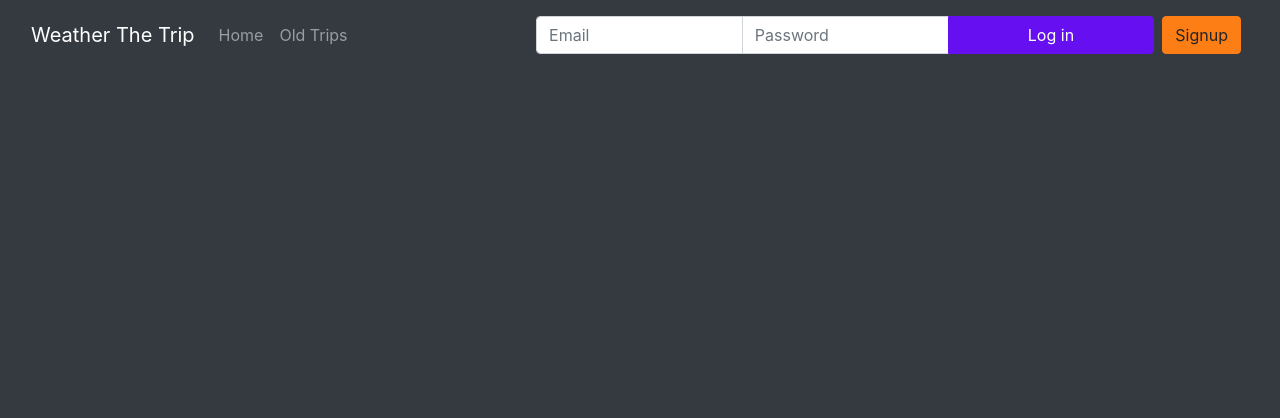
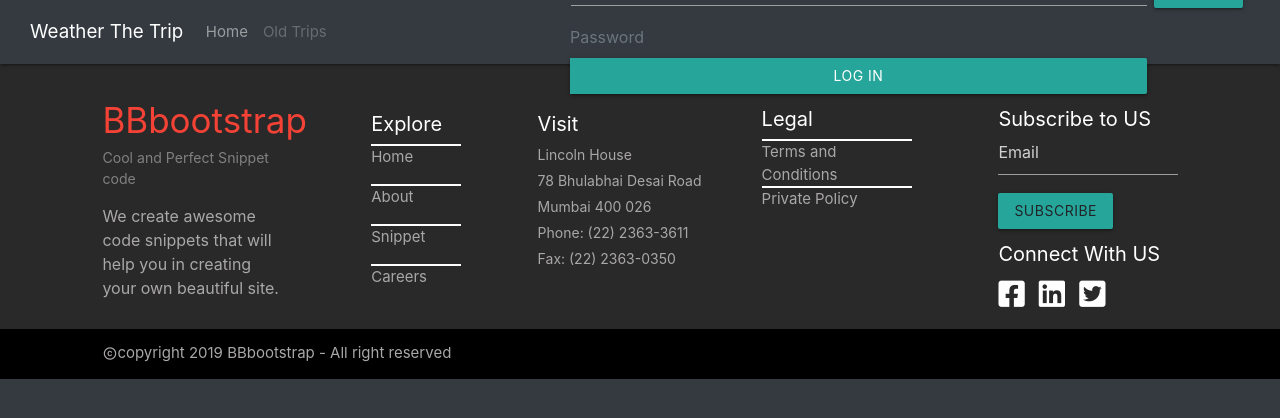
Before and after one commit to gavinceldridge/Weather-The-Trip, a Flask app: template templates/base.html in a window 1280 px wide. Shown: the top 418 px of the page. Run offline with Flask 2, Linux system fonts and the light colour scheme; the template is opened without the code that fills it: values that come from a table or form of the project are taken from there, others are empty; some libraries are stand-ins or nearby versions.

Commit message:
to desktop

```diff
--- a/app.py
+++ b/app.py
@@ -1,11 +1,11 @@
-from flask import Flask, request, redirect, render_template, flash, session
+from flask import Flask, request, redirect, render_template, flash, session, g
 from flask_debugtoolbar import DebugToolbarExtension
 # from flask_wtf import FlaskForm
 # from flask_mail import Message, Mail
 # from threading import Thread
 
 from models import db, connect_db, User, Trip, UserTrip, Weather, TripWeather
-from forms import TripForm, LocationForm
+from forms import TripForm, LocationForm, LoginForm
 from pws import GOOGLE_MAPS_KEY
 import os
 
@@ -25,9 +25,37 @@
 debug = DebugToolbarExtension(app)
 
 
+@app.before_request
+def before_request():
+    if 'email' in session:
+        g.user = User.query.filter(User.email == session['email']).first()
+    else:
+        g.user = None
+
+
 @app.route('/')
 def home():
+    login_form = LoginForm()
+    return render_template('home.html', login_form=login_form, GOOGLE_MAPS_KEY=GOOGLE_MAPS_KEY, user=g.user)
 
-    location_form = LocationForm()
-    trip_form = TripForm()
-    return render_template('home.html', GOOGLE_MAPS_KEY=GOOGLE_MAPS_KEY, location_form=location_form, trip_form=trip_form)
+
+@app.route('/login', methods=['POST'])
+def login():
+    login_form = LoginForm()
+    if login_form.validate_on_submit():
+        email = login_form.email.data
+        password = login_form.password.data
+        user = User.authenticate(email, password)
+
+        if(user):
+            session['email'] = user.email
+        else:
+            flash('Incorrect email or password!', 'danger')
+
+    return redirect('/')
+
+
+@app.route('/logout')
+def logout():
+    session['email'] = None
+    return redirect('/')
--- a/forms.py
+++ b/forms.py
@@ -2,7 +2,7 @@
 
 from wtforms import SelectField, StringField, PasswordField
 from flask_wtf import FlaskForm
-from wtforms.validators import InputRequired, Optional
+from wtforms.validators import InputRequired, Optional, Length
 
 
 class LocationForm(FlaskForm):
@@ -15,27 +15,25 @@
     end = StringField("End Location", validators=[InputRequired()])
 
 
-# class UserAddForm(FlaskForm):
-#     """Form for adding users."""
+class UserAddForm(FlaskForm):
+    """Form for adding users."""
 
-#     username = StringField('Username', validators=[DataRequired()])
-#     email = StringField('E-mail', validators=[DataRequired(), Email()])
-#     password = PasswordField('Password', validators=[Length(min=6)])
-#     image_url = StringField('(Optional) Image URL')
+    first_name = StringField('First Name', validators=[InputRequired()])
+    last_name = StringField('Last Name', validators=[InputRequired()])
+    email = StringField('Email', validators=[InputRequired()])
+    password = PasswordField('Password', validators=[Length(min=6)])
 
 
-# class LoginForm(FlaskForm):
-#     """Login form."""
+class LoginForm(FlaskForm):
+    """Login form."""
 
-#     username = StringField('Username', validators=[DataRequired()])
-#     password = PasswordField('Password', validators=[Length(min=6)])
+    email = StringField('Email', validators=[InputRequired()])
+    password = PasswordField('Password', validators=[Length(min=6)])
 
 
-# class EditUserForm(FlaskForm):
-#     """To edit an existing user"""
-#     username = StringField('Username', validators=[Optional()])
-#     email = StringField('Email', validators=[Optional()])
-#     image_url = StringField('Image URL', validators=[Optional()])
-#     header_image_url = StringField('Header Image URL', validators=[Optional()])
-#     bio = StringField('Bio', validators=[Optional()])
-#     password = PasswordField('Password', validators=[InputRequired()])
+class EditUserForm(FlaskForm):
+    """To edit an existing user"""
+    first_name = StringField('First Name', validators=[Optional()])
+    last_name = StringField('Last Name', validators=[Optional()])
+    email = StringField('Email', validators=[Optional()])
+    password = PasswordField('Password', validators=[InputRequired()])
--- /dev/null
+++ b/static/css/footer.css
@@ -0,0 +1,271 @@
+#container {
+    width: 100%;
+    height: 330px
+}
+
+#part1 {
+    width: 100%;
+    height: 280px;
+    background-color: #292929
+}
+
+#part2 {
+    width: 100%;
+    height: 50px;
+    background-color: black;
+    position: relative;
+    top: -15px
+}
+
+#companyinfo {
+    width: 14%;
+    height: 280px;
+    position: relative;
+    left: 8%;
+    top: 30px
+}
+
+#sitelink {
+    font-size: 35px;
+    color: #f44336
+}
+
+#sitelink:hover {
+    color: #e65100
+}
+
+#title {
+    color: gray;
+    position: relative;
+    top: 0px;
+    font-size: 14.1px
+}
+
+#detail {
+    color: #aaa7a7;
+    font-size: 16px
+}
+
+#explore {
+    width: 14%;
+    height: 280px;
+    position: relative;
+    top: -235px;
+    left: 29%
+}
+
+#txt1,
+#txt2,
+#txt3,
+#txt4,
+#txt5 {
+    color: white;
+    font-size: 20px
+}
+
+.link {
+    display: flex;
+    width: 90px;
+    height: 40px;
+    color: #aaa7a7;
+    background-color: transparent;
+    border-top: 2px solid white;
+    position: relative;
+    top: -10px
+}
+
+.link:hover,
+.link1:hover {
+    color: #e65100
+}
+
+#visit {
+    width: 14%;
+    height: 280px;
+    position: relative;
+    top: -515px;
+    left: 42%
+}
+
+.text {
+    color: #aaa7a7;
+    font-size: 14px;
+    margin-top: -10px
+}
+
+#legal {
+    width: 14%;
+    height: 280px;
+    position: relative;
+    top: -800px;
+    left: 59.5%
+}
+
+.link1 {
+    display: flex;
+    width: 150px;
+    height: 40px;
+    color: #aaa7a7;
+    background-color: transparent;
+    border-top: 2px solid white;
+    position: relative;
+    top: -10px;
+    margin-top: 7px
+}
+
+#subscribe {
+    position: relative;
+    top: -1080px;
+    left: 78%;
+    width: 14%;
+    height: 280px
+}
+
+#email {
+    color: white;
+    position: relative;
+    top: -20px
+}
+
+.btn {
+    position: relative;
+    top: -10px
+}
+
+#txt5 {
+    position: relative;
+    top: 0px
+}
+
+.social {
+    position: relative;
+    top: -5px;
+    margin-right: 10px;
+    color: white;
+    cursor: pointer
+}
+
+.fa-facebook-square:hover {
+    color: #3B579D
+}
+
+.fa-linkedin:hover {
+    color: #007BB6
+}
+
+.fa-twitter-square:hover {
+    color: #2CAAE1
+}
+
+#txt6 {
+    color: white;
+    position: relative;
+    top: 13px;
+    left: 8%;
+    width: 80%;
+    color: #aaa7a7
+}
+
+.material-icons {
+    position: relative;
+    top: 3px
+}
+
+@media only screen and (max-width:1000px) {
+    #companyinfo {
+        width: 20%
+    }
+
+    #sitelink {
+        font-size: 30px
+    }
+
+    #txt5,
+    #txt4 {
+        font-size: 17px
+    }
+
+    #txt5,
+    .social {
+        position: relative;
+        top: -5px
+    }
+}
+
+@media only screen and (max-width:850px) {
+    #companyinfo {
+        position: relative;
+        left: 3%
+    }
+
+    #txt6 {
+        position: relative;
+        left: 3%
+    }
+
+    #txt1,
+    #txt2,
+    #txt3,
+    #txt4,
+    #txt5 {
+        font-size: 15px
+    }
+
+    #explore {
+        position: relative;
+        top: -240px;
+        left: 26%
+    }
+
+    #sitelink {
+        font-size: 25px
+    }
+
+    #detail {
+        font-size: 13px
+    }
+
+    .link {
+        width: 60px
+    }
+
+    #visit {
+        position: relative;
+        top: -520px;
+        left: 37%
+    }
+
+    .text {
+        font-size: 13px
+    }
+
+    #legal {
+        position: relative;
+        top: -800px;
+        left: 54%
+    }
+
+    #subscribe {
+        position: relative;
+        top: -1080px;
+        left: 76%;
+        width: 20%
+    }
+
+    #txt5,
+    .social {
+        position: relative;
+        left: -110%;
+        top: px
+    }
+
+    #email,
+    .btn {
+        position: relative;
+        top: 0px
+    }
+
+    #part1 {
+        height: 250px
+    }
+}
--- a/templates/base.html
+++ b/templates/base.html
@@ -4,7 +4,6 @@
 <head>
     <meta charset="UTF-8">
     <meta name="viewport" content="width=device-width, initial-scale=1.0">
-    <!-- <link rel="stylesheet" href="/static/css/style.css"> -->
     <!-- Bootstrap CDN -->
     <link rel="stylesheet" href="https://stackpath.bootstrapcdn.com/bootstrap/4.5.2/css/bootstrap.min.css"
         integrity="sha384-JcKb8q3iqJ61gNV9KGb8thSsNjpSL0n8PARn9HuZOnIxN0hoP+VmmDGMN5t9UJ0Z" crossorigin="anonymous">
@@ -21,6 +20,8 @@
     <script src="https://ajax.googleapis.com/ajax/libs/jquery/1.8.3/jquery.min.js"></script>
     {%block before_scripts%}{%endblock%}
 
+    <!-- Footer CSS (from https://bbbootstrap.com/snippets/simple-footer-social-media-icons-37929510) -->
+    <link rel="stylesheet" href="/static/css/footer.css">
     <title>{%block title%}{%endblock%}</title>
 </head>
 
@@ -48,35 +49,107 @@
                     </li>
 
                     <li class='nav-item'>
-                        <a class='nav-link ' href="#">Old Trips</a>
+                        {%if user%}
+                        <a class='nav-link' href="#">Old Trips</a>
+                        {%else%}
+                        <a class='nav-link disabled' href="#">Old Trips</a>
+                        {%endif%}
                     </li>
                 </ul>
+
                 <ul class="navbar-nav ml-auto">
-                    <form class="form-inline">
+                    {%if user%}
+                    <!-- Show greeting if user is not logged in -->
+                    <li class='nav-item'> <a href="/user" class="nav-link"> Hello {{user.first_name}} <i
+                                class="fas fa-user"></i> </a></li>
+                    <li class='nav-item'> <a href="/logout" class='nav-link'>Logout</a></li>
+                    {%else%}
+                    <!-- Allow user to login/signup if not logged in -->
+                    <form class="form-inline" id='login-form' action="/login" method='POST'>
+                        {{login_form.csrf_token}}
+                        {{login_form.hidden_tag()}}
                         <div class="input-group">
-                            <input type="text" class="form-control" placeholder="Email" aria-label="Email"
-                                aria-describedby="basic-addon1" id='email_input'>
-                            <input type="text" class="form-control" placeholder="Password" aria-label="Email"
-                                aria-describedby="basic-addon1" id='password_input'>
-
+                            {{login_form.email(id='email_input', class_='form-control', placeholder='Email',
+                            )}}
+                            {{login_form.password(id='password_input', class_='form-control', placeholder='Password')}}
                             <input type="submit" class='form-control btn btn-success' value='Log in'>
                         </div>
+                        {% for field in login_form
+                        if field.widget.input_type != 'hidden' %}
+                        <p>
+                            {% for error in field.errors %}
+                            {{ error }}
+                            {% endfor %}
+                        </p>
+                        {% endfor %}
                     </form>
                     <li class="nav-item">
                         <a class="nav-link " href="#"> <button class='btn btn-info'>Signup</button></a>
                     </li>
+                    {%endif%}
                 </ul>
             </div>
         </div>
     </nav>
 
+    <!-- Flash Messages -->
+    <div class="container">
+        {% for category, message in get_flashed_messages(with_categories=True) %}
+        <div class="alert alert-{{ category }}">{{ message }}</div>
+        {% endfor %}
+
+
+    </div>
     {%block body%}{%endblock%}
 
+    <!-- Footer from https://bbbootstrap.com/snippets/footer-for-your-site-74753642 -->
+    <link rel="stylesheet" href="https://cdnjs.cloudflare.com/ajax/libs/materialize/1.0.0/css/materialize.min.css">
+    <link rel="stylesheet" href="https://use.fontawesome.com/releases/v5.8.2/css/all.css"
+        integrity="sha384-oS3vJWv+0UjzBfQzYUhtDYW+Pj2yciDJxpsK1OYPAYjqT085Qq/1cq5FLXAZQ7Ay" crossorigin="anonymous">
+    <link href="https://fonts.googleapis.com/icon?family=Material+Icons" rel="stylesheet">
+
+    <div id="container">
+        <div id="part1">
+            <div id="companyinfo"> <a id="sitelink" href="#">BBbootstrap</a>
+                <p id="title">Cool and Perfect Snippet code</p>
+                <p id="detail">We create awesome code snippets that will help you in creating your own beautiful site.
+                </p>
+            </div>
+            <div id="explore">
+                <p id="txt1">Explore</p> <a class="link" href="#">Home</a> <a class="link" href="#">About</a> <a
+                    class="link" href="#">Snippet</a> <a class="link" href="#">Careers</a>
+            </div>
+            <div id="visit">
+                <p id="txt2">Visit</p>
+                <p class="text">Lincoln House </p>
+                <p class="text">78 Bhulabhai Desai Road </p>
+                <p class="text">Mumbai 400 026 </p>
+                <p class="text">Phone: (22) 2363-3611 </p>
+                <p class="text">Fax: (22) 2363-0350 </p>
+            </div>
+            <div id="legal">
+                <p id="txt3">Legal</p> <a class="link1" href="#">Terms and Conditions</a> <a class="link1"
+                    href="#">Private Policy</a>
+            </div>
+            <div id="subscribe">
+                <p id="txt4">Subscribe to US</p>
+                <form> <input id="email" type="email" placeholder="Email"> </form> <a
+                    class="waves-effect waves-light btn">Subscribe</a>
+                <p id="txt5">Connect With US</p> <i class="fab fa-facebook-square social fa-2x"></i> <i
+                    class="fab fa-linkedin social fa-2x"></i> <i class="fab fa-twitter-square social fa-2x"></i>
+            </div>
+        </div>
+        <div id="part2">
+            <p id="txt6"><i class="material-icons tiny"> copyright</i>copyright 2019 BBbootstrap - All right reserved
+            </p>
+        </div>
+    </div>
+
+    <!-- End Footer -->
 
 
     {%block after_scripts%}{%endblock%}
     <!-- Bootstrap Scripts -->
-
     <script src="https://cdn.jsdelivr.net/npm/bootstrap@4.5.3/dist/js/bootstrap.bundle.min.js"
         integrity="sha384-ho+j7jyWK8fNQe+A12Hb8AhRq26LrZ/JpcUGGOn+Y7RsweNrtN/tE3MoK7ZeZDyx"
         crossorigin="anonymous"></script>
```
Also changed, not shown: requirements.txt (+16 -0 lines), templates/home.html (+0 -45 lines), static/css/googlemaps.css (line endings or trailing spaces), static/js/googlemaps.js (line endings or trailing spaces).
